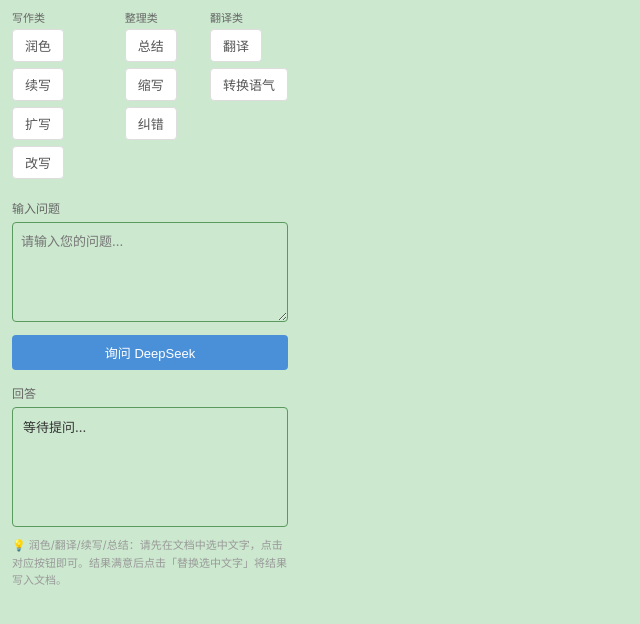
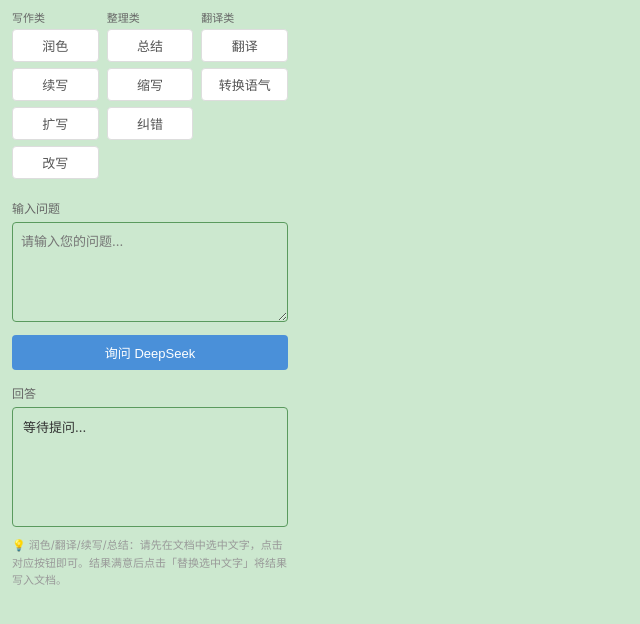
Before and after one commit to Minshu-Liu/deepseek-wps-assistant, a website built with Vite: page index.html in a window 1280 px wide. Both pictures are taken after a click on the button "开始使用". Shown: the part 82-706 px from the top of the page, without its empty margins (0-640 px from the left). Built offline with nearby package versions, Linux system fonts and the light colour scheme.

Commit message:
style(index): 三组快捷按钮改为横排并列显示

```diff
--- a/index.html
+++ b/index.html
@@ -106,7 +106,9 @@
 
         .quick-actions {
             display: flex;
-            gap: 6px;
+            flex-direction: row;
+            gap: 8px;
+            align-items: flex-start;
             margin: 10px 0;
         }
 
@@ -336,9 +338,9 @@
             margin-bottom: 12px;
         }
 
-        .quick-group { margin-bottom: 10px; }
+        .quick-group { margin-bottom: 10px; flex: 1; }
         .quick-group-label { font-size: 11px; color: #666; display: block; margin-bottom: 4px; }
-        .quick-group-buttons { display: flex; flex-wrap: wrap; gap: 6px; }
+        .quick-group-buttons { display: flex; flex-direction: column; gap: 6px; }
     </style>
     <script src="./main.js"></script>
 </head>
```
